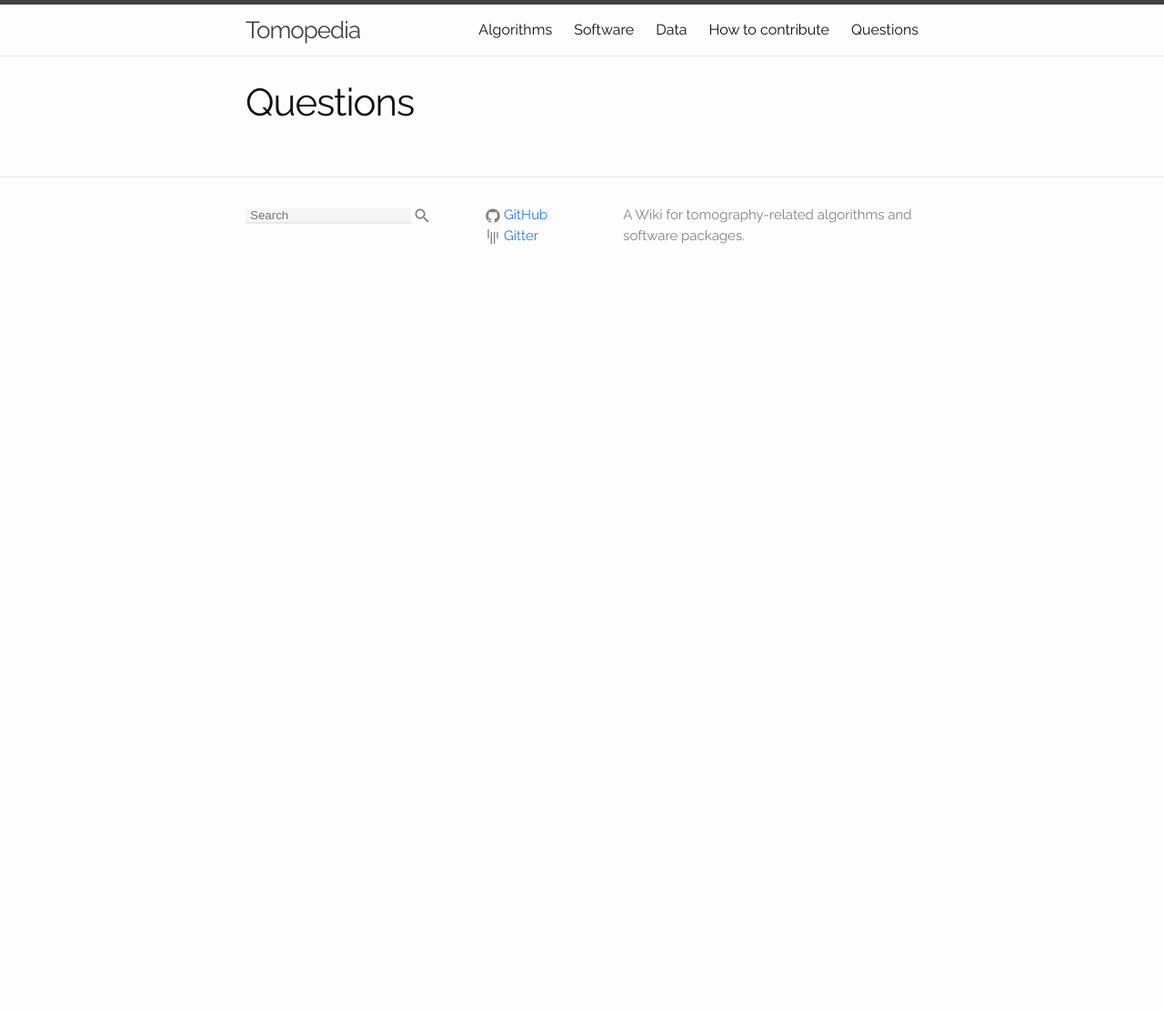
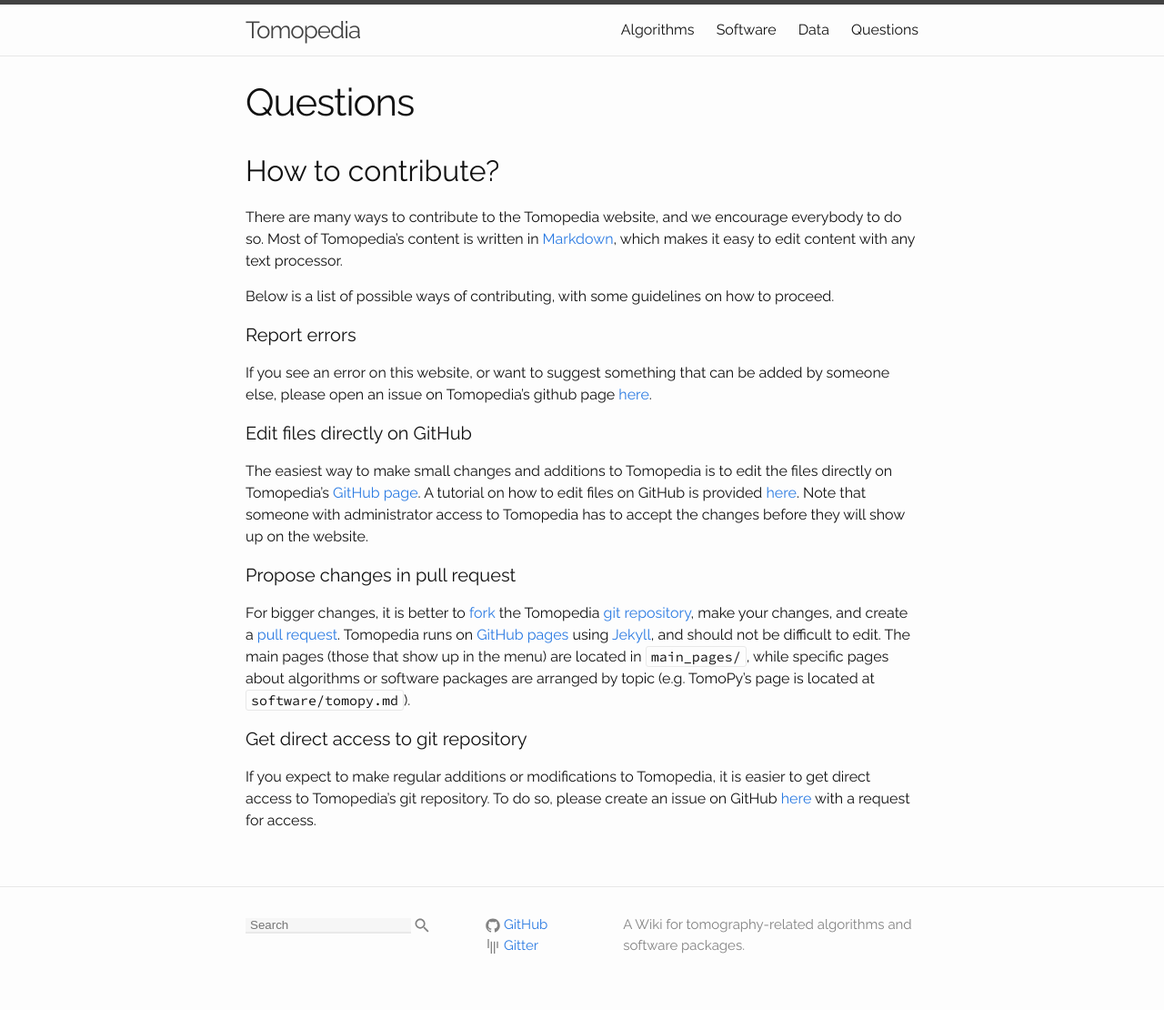
Before and after one commit to tomopedia/tomopedia.github.io, a Jekyll site: the page built from main_pages/60_questions.md, in a window 1280 px wide. Shown: the whole page at 91% size. Built offline with Jekyll 4.4.1, drawn with Linux system fonts in a browser that asks for light colours; before the commit the page ends 900 px from its top, so only the background shows below that; part of the change alters nothing that is shown.

Commit message:
How to contribute page is removed and its content is moved into Questions page.

```diff
--- a/main_pages/60_contribute.md
+++ b/main_pages/60_questions.md
@@ -1,9 +1,11 @@
 ---
 layout: page
-title: How to contribute
-permalink: contribute/
+title: Questions
+permalink: questions/
 include_in_menu: true
 ---
+
+## How to contribute?
 
 There are many ways to contribute to the Tomopedia website, and we encourage
 everybody to do so. Most of Tomopedia's content is written in [Markdown](https://en.wikipedia.org/wiki/Markdown),
--- a/main_pages/70_questions.md
+++ /dev/null
@@ -1,6 +0,0 @@
----
-layout: page
-title: Questions
-permalink: questions/
-include_in_menu: true
----
```
